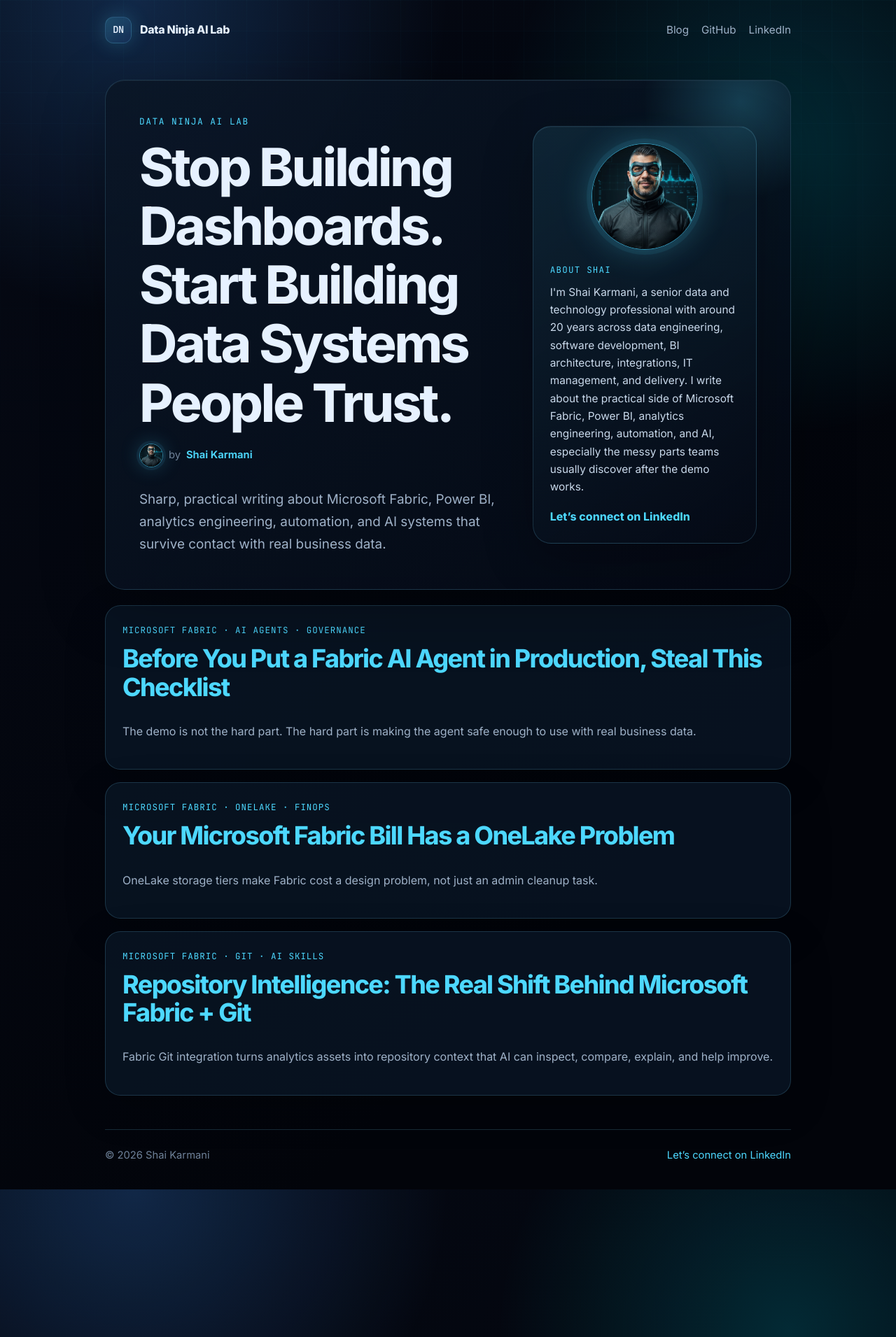
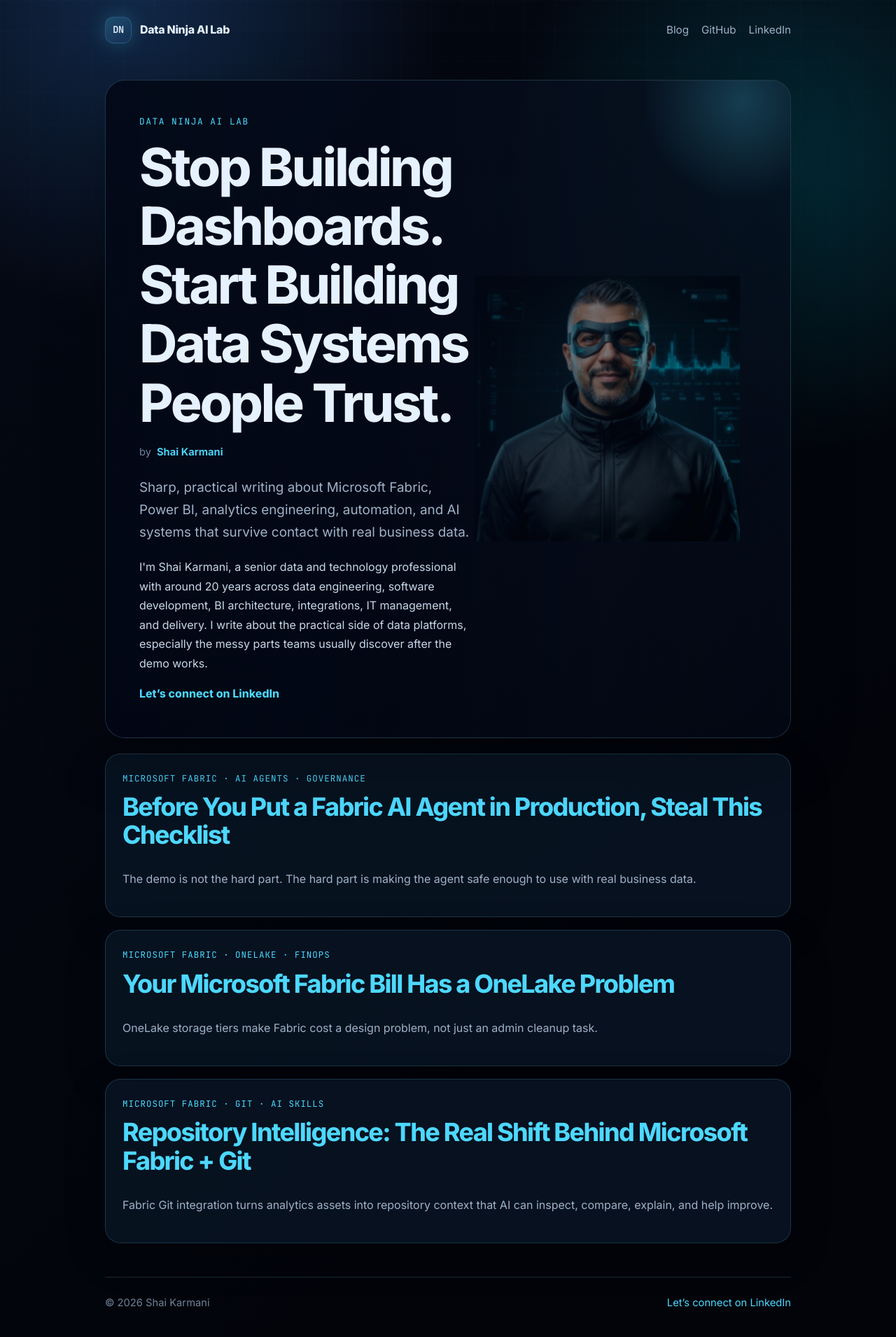
Before and after one commit to Shai-Kr/data-ninja-ai-lab, a Jekyll site: the page built from blog/index.md, in a window 1280 px wide. Shown: the whole page at 70% size. Built offline with Jekyll 4.4.1, drawn with Linux system fonts in a browser that asks for light colours.

Commit message:
Refine profile image placement and article avatars

```diff
--- a/assets/css/style.css
+++ b/assets/css/style.css
@@ -141,3 +141,15 @@
 .profile-link { display: inline-flex; margin-top: 16px; font-weight: 700; }
 .hero-byline { margin-top: 16px; }
 @media (max-width: 860px) { .blog-hero { grid-template-columns: 1fr; } .profile-card { max-width: 520px; } }
+
+/* Profile/hero refinement */
+.cinematic-hero { min-height: 430px; display: flex; align-items: center; padding-right: min(46%, 460px); }
+.cinematic-hero::before { content: ""; position: absolute; inset: 0; background: linear-gradient(90deg, rgba(5,9,20,0.96) 0%, rgba(5,9,20,0.78) 42%, rgba(5,9,20,0.20) 74%, rgba(5,9,20,0.08) 100%), url('/data-ninja-ai-lab/assets/img/shai-karmani-profile.png') right 12% center / min(380px, 42vw) auto no-repeat; opacity: 0.62; filter: saturate(1.12) contrast(1.05); z-index: 0; }
+.cinematic-hero::after { z-index: 0; }
+.cinematic-hero .hero-copy { max-width: 680px; position: relative; z-index: 2; }
+.about-inline { max-width: 700px; color: #c8d8ea; margin: 20px 0 0; font-size: 1rem; line-height: 1.72; }
+.profile-card, .profile-photo { display: none !important; }
+.article-header .byline { display: inline-flex; align-items: center; gap: 8px; }
+.article-header .avatar-small, .byline .avatar-small { width: 24px !important; height: 24px !important; min-width: 24px !important; max-width: 24px !important; min-height: 24px !important; max-height: 24px !important; flex: 0 0 24px; border-width: 1px; box-shadow: 0 0 0 2px rgba(77,216,255,0.10), 0 0 12px rgba(77,216,255,0.20); }
+.article-header .byline img { margin: 0 !important; border-radius: 999px !important; display: inline-block !important; }
+@media (max-width: 860px) { .cinematic-hero { padding-right: 22px; min-height: 420px; } .cinematic-hero::before { background: linear-gradient(180deg, rgba(5,9,20,0.88), rgba(5,9,20,0.90)), url('/data-ninja-ai-lab/assets/img/shai-karmani-profile.png') right 8% top 24px / 220px auto no-repeat; opacity: 0.42; } }
--- a/blog/index.md
+++ b/blog/index.md
@@ -4,20 +4,14 @@
 description: Practical articles from Data Ninja AI Lab.
 ---
 
-<section class="hero blog-hero">
+<section class="hero blog-hero cinematic-hero">
   <div class="hero-copy">
     <p class="eyebrow">Data Ninja AI Lab</p>
     <h1>Stop Building Dashboards. Start Building Data Systems People Trust.</h1>
-    <p class="byline hero-byline"><img class="avatar avatar-small" src="{{ '/assets/img/shai-karmani-profile.png' | relative_url }}" alt="Shai Karmani"> by <a href="https://www.linkedin.com/in/shai-kr">Shai Karmani</a></p>
+    <p class="byline hero-byline">by <a href="https://www.linkedin.com/in/shai-kr">Shai Karmani</a></p>
     <p class="lede">Sharp, practical writing about Microsoft Fabric, Power BI, analytics engineering, automation, and AI systems that survive contact with real business data.</p>
-  </div>
-  <div class="profile-card">
-    <img class="profile-photo" src="{{ '/assets/img/shai-karmani-profile.png' | relative_url }}" alt="Shai Karmani profile image">
-    <div>
-      <p class="profile-kicker">About Shai</p>
-      <p>I'm Shai Karmani, a senior data and technology professional with around 20 years across data engineering, software development, BI architecture, integrations, IT management, and delivery. I write about the practical side of Microsoft Fabric, Power BI, analytics engineering, automation, and AI, especially the messy parts teams usually discover after the demo works.</p>
-      <a class="profile-link" href="https://www.linkedin.com/in/shai-kr">Let’s connect on LinkedIn</a>
-    </div>
+    <p class="about-inline">I'm Shai Karmani, a senior data and technology professional with around 20 years across data engineering, software development, BI architecture, integrations, IT management, and delivery. I write about the practical side of data platforms, especially the messy parts teams usually discover after the demo works.</p>
+    <a class="profile-link" href="https://www.linkedin.com/in/shai-kr">Let’s connect on LinkedIn</a>
   </div>
 </section>
 
```
